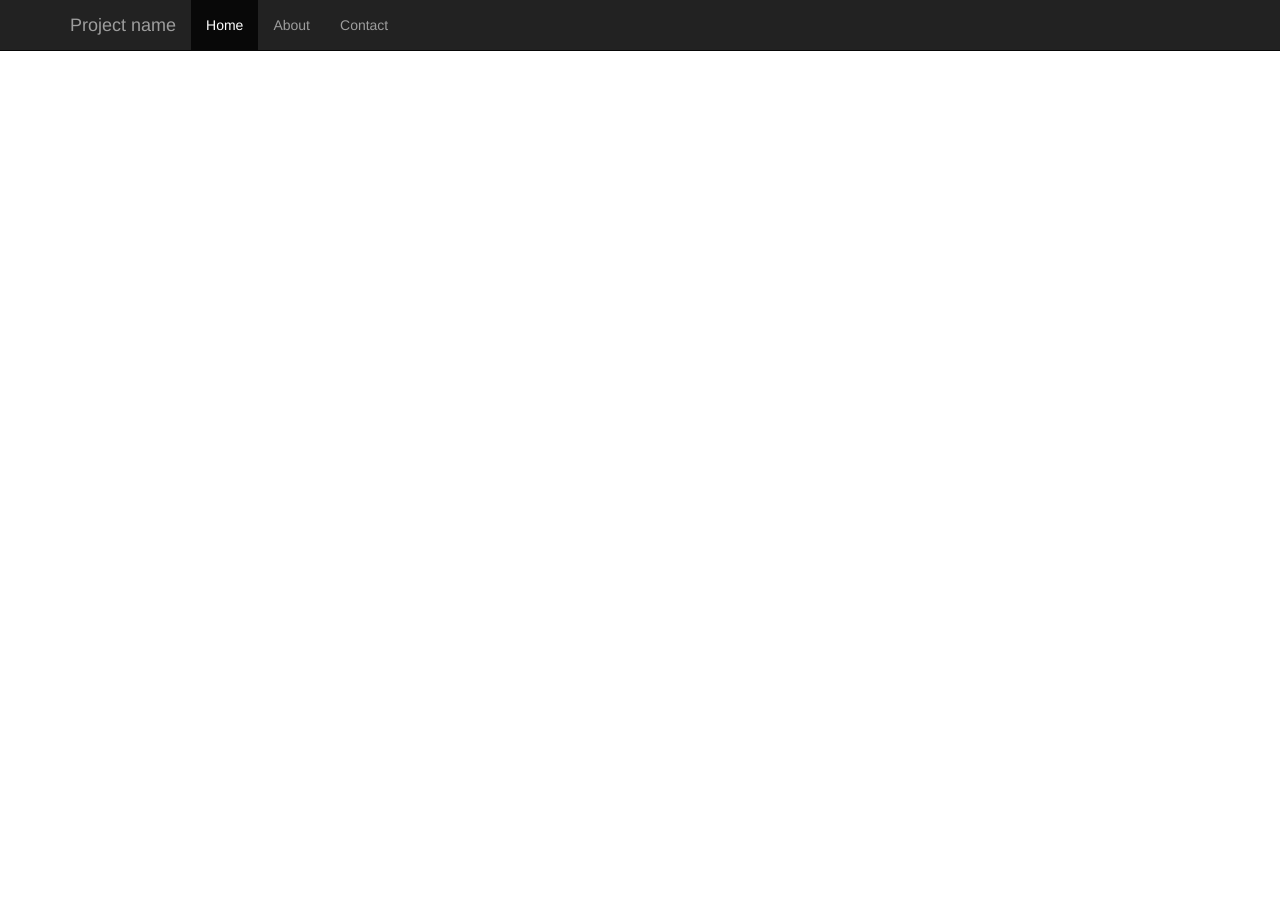
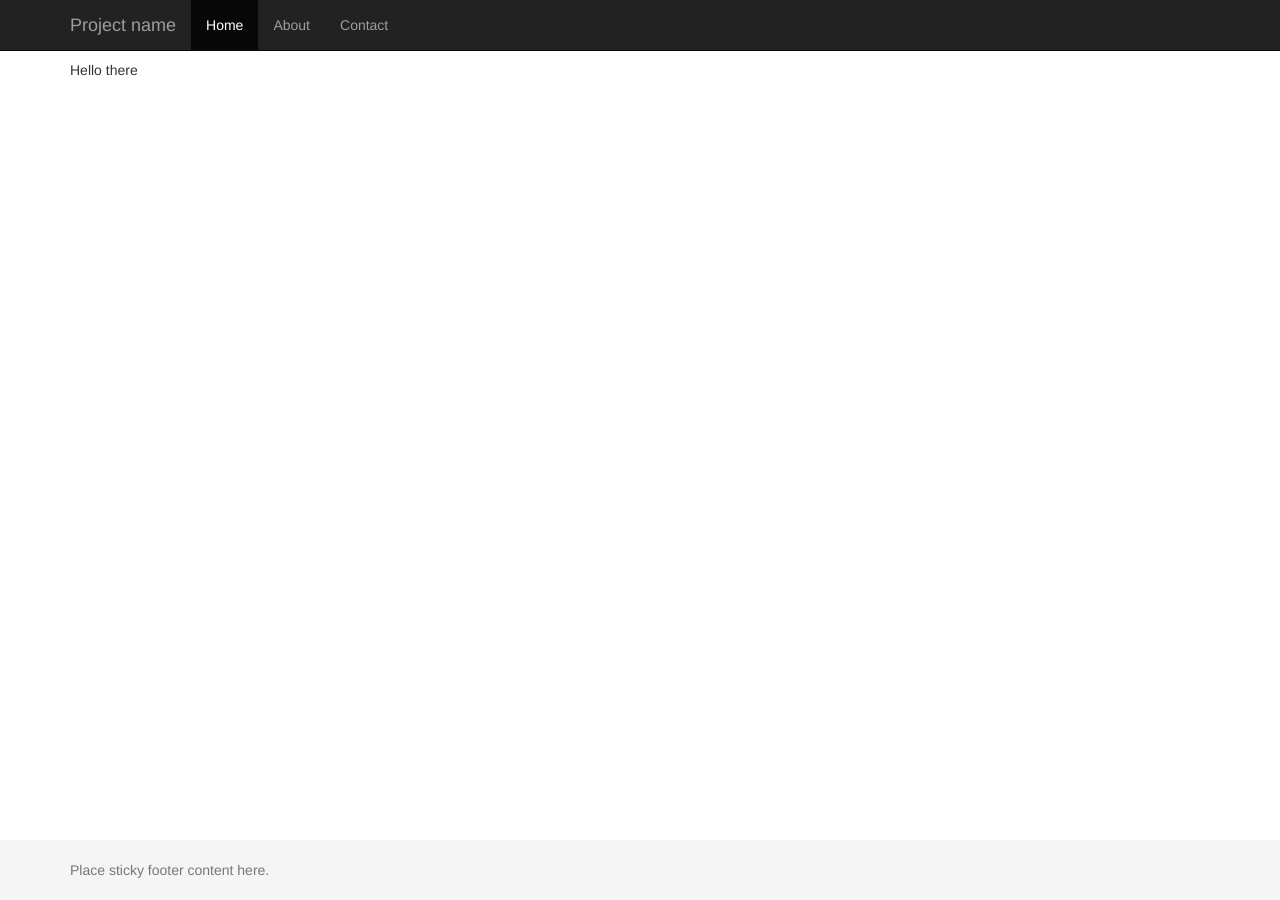
Before and after one commit to OddyseeGamers/oddysee, a Jekyll site: the page built from index.html, in a window 1280 px wide. Built offline with Jekyll 4.4.1, drawn with Linux system fonts in a browser that asks for light colours; nearby versions of some CDN libraries.

Commit message:
Update stylesheet.css

```diff
--- a/css/stylesheet.css
+++ b/css/stylesheet.css
@@ -1,40 +1,39 @@
-html,
+/* Sticky footer styles
+-------------------------------------------------- */
+html {
+  position: relative;
+  min-height: 100%;
+}
 body {
-  margin:0;
-  padding:0;
-  height:100%;
+  /* Margin bottom by footer height */
+  margin-bottom: 60px;
+}
+.footer {
+  position: absolute;
+  bottom: 0;
+  width: 100%;
+  /* Set the fixed height of the footer here */
+  height: 60px;
+  background-color: #f5f5f5;
 }
 
-#header_wrap {
-  background: #212121;
+
+/* Custom page CSS
+-------------------------------------------------- */
+/* Not required for template or sticky footer method. */
+
+body > .container {
+  padding: 60px 15px 0;
+}
+.container .text-muted {
+  margin: 20px 0;
 }
 
-#main_content_wrap {
-  min-height:100%;
-  position:relative;
-  background: #f2f2f2;
-  border-top: 1px solid #111;
-  border-bottom: 1px solid #111;
+.footer > .container {
+  padding-right: 15px;
+  padding-left: 15px;
 }
 
-#main_content {
-  padding-top: 40px;
+code {
+  font-size: 80%;
 }
-
-#header {
-  background:#ff0;
-  padding:10px;
-}
-#body {
-  padding:10px;
-  padding-bottom:60px;   /* Height of the footer */
-}
-#footer_wrap {
-  position:absolute;
-  bottom:0;
-  width:100%;
-  height:60px;   /* Height of the footer */
-  padding: 60px 0 20px
-  background: #F8F8F8;
-  color: #8d9095;
-}
```
